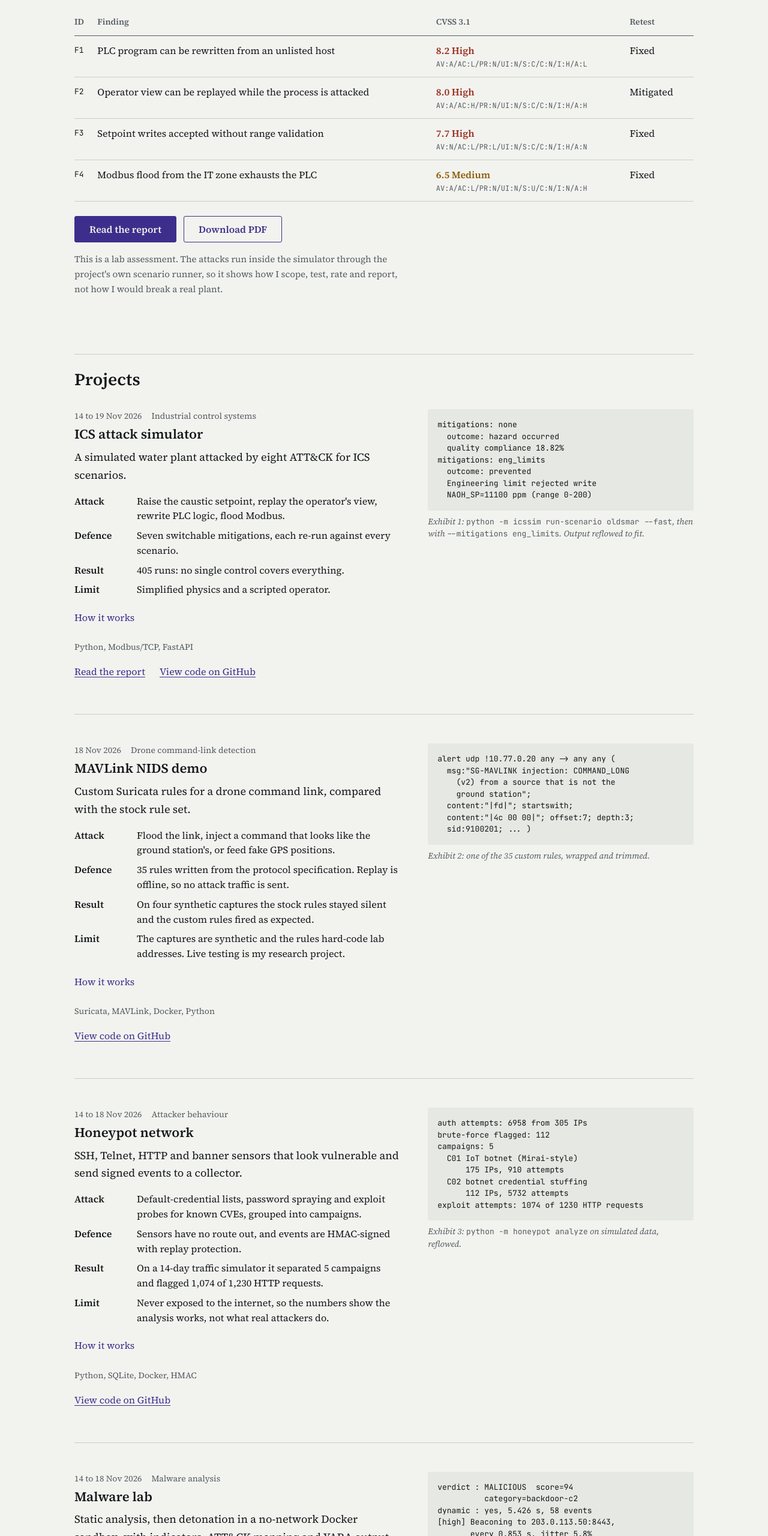
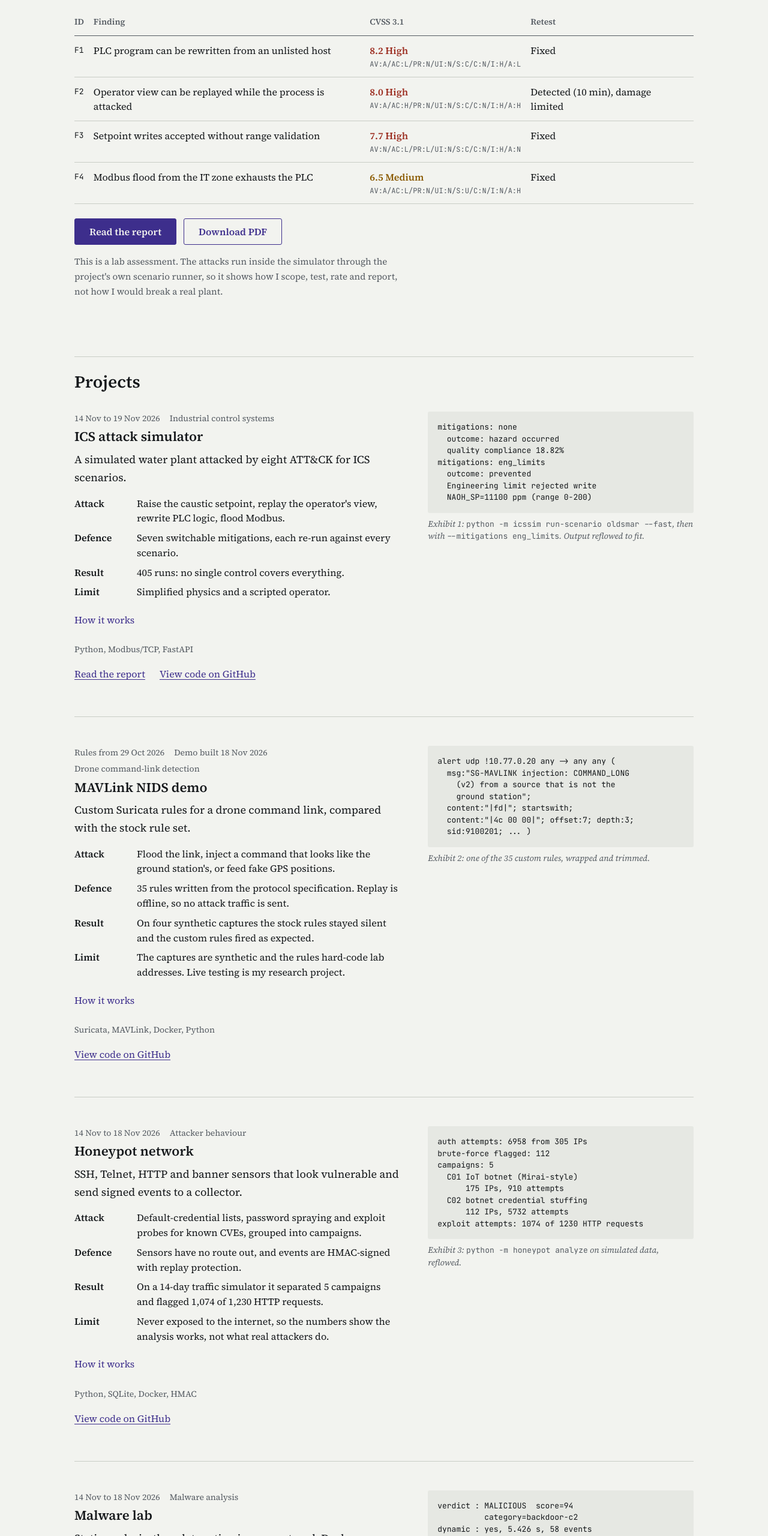
Before and after one commit to ikerscode/site-deploy, a plain HTML site: page site-deploy/index.html in a window 1280 px wide. Shown: the part 1060-3620 px from the top of the page at 60% size. Drawn offline with Linux system fonts and the light colour scheme.

Commit message:
Review fixes: time elements for dates, earliest true MAVLink rule date, honest toolkit label, precise F2 retest wording, theme-color for both schemes

```diff
--- a/site-deploy/css/site.css
+++ b/site-deploy/css/site.css
@@ -86,7 +86,7 @@ td.id{font-family:var(--mono);font-size:.8125rem;white-space:nowrap;padding-top:
 /* case rows */
 .case{display:grid;grid-template-columns:55fr 45fr;gap:var(--s5) var(--s7);padding:var(--s7) 0;border-top:1px solid var(--rule)}
 .case:first-of-type{border-top:0;padding-top:var(--s4)}
-.case .when{color:var(--muted);font-size:.875rem;display:flex;flex-wrap:wrap;gap:var(--s1) var(--s4);margin-bottom:var(--s1)}
+.case .when{list-style:none;color:var(--muted);font-size:.875rem;display:flex;flex-wrap:wrap;gap:var(--s1) var(--s4);margin-bottom:var(--s1)}
 .case h3{margin-bottom:var(--s2)}
 .case .sum{margin-bottom:var(--s4)}
 .case dl{display:grid;grid-template-columns:5.5rem 1fr;gap:var(--s2) var(--s4);font-size:1rem;line-height:1.55}
@@ -155,6 +155,7 @@ footer .wide{display:flex;justify-content:space-between;gap:var(--s4);flex-wrap:
 .finding .vec{margin-bottom:var(--s3)}
 .back{display:inline-block;margin-top:var(--s6)}
 
+@media (min-width:641px){table.findings td:nth-child(3){white-space:nowrap}}
 @media (max-width:900px){
   .case{grid-template-columns:1fr;gap:var(--s4)}
   .cols{grid-template-columns:1fr;gap:var(--s6)}
--- a/site-deploy/index.html
+++ b/site-deploy/index.html
@@ -4,6 +4,8 @@
 <meta charset="UTF-8" />
 <meta name="viewport" content="width=device-width, initial-scale=1.0" />
 <meta name="color-scheme" content="light dark" />
+<meta name="theme-color" media="(prefers-color-scheme: light)" content="#F2F3EF" />
+<meta name="theme-color" media="(prefers-color-scheme: dark)" content="#121417" />
 <title>Liam Nichele, junior penetration tester</title>
 <meta name="description" content="Junior penetration tester in Italy, graduating 2027. A published sample pentest report on an ICS simulator, four attack-side security projects and drone-link intrusion detection research." />
 <link rel="canonical" href="https://liamnichele.ikerxen.workers.dev/" />
@@ -73,7 +75,7 @@
           <tr><td class="id">F1</td><td class="title">PLC program can be rewritten from an unlisted host</td>
             <td data-label="CVSS"><span class="sev high">8.2 High</span><span class="vec">AV:A/AC:L/PR:N/UI:N/S:C/C:N/I:H/A:L</span></td><td data-label="Retest">Fixed</td></tr>
           <tr><td class="id">F2</td><td class="title">Operator view can be replayed while the process is attacked</td>
-            <td data-label="CVSS"><span class="sev high">8.0 High</span><span class="vec">AV:A/AC:H/PR:N/UI:N/S:C/C:N/I:H/A:H</span></td><td data-label="Retest">Mitigated</td></tr>
+            <td data-label="CVSS"><span class="sev high">8.0 High</span><span class="vec">AV:A/AC:H/PR:N/UI:N/S:C/C:N/I:H/A:H</span></td><td data-label="Retest">Detected (10 min), damage limited</td></tr>
           <tr><td class="id">F3</td><td class="title">Setpoint writes accepted without range validation</td>
             <td data-label="CVSS"><span class="sev high">7.7 High</span><span class="vec">AV:N/AC:L/PR:L/UI:N/S:C/C:N/I:H/A:N</span></td><td data-label="Retest">Fixed</td></tr>
           <tr><td class="id">F4</td><td class="title">Modbus flood from the IT zone exhausts the PLC</td>
@@ -95,7 +97,7 @@
 
     <article class="case">
       <div>
-        <p class="when"><span>14 to 19 Nov 2026</span><span>Industrial control systems</span></p>
+        <ul class="when"><li><time datetime="2026-11-14">14 Nov</time> to <time datetime="2026-11-19">19 Nov 2026</time></li><li>Industrial control systems</li></ul>
         <h3>ICS attack simulator</h3>
         <p class="sum">A simulated water plant attacked by eight ATT&amp;CK for ICS scenarios.</p>
         <dl>
@@ -126,7 +128,7 @@ mitigations: eng_limits
 
     <article class="case">
       <div>
-        <p class="when"><span>18 Nov 2026</span><span>Drone command-link detection</span></p>
+        <ul class="when"><li>Rules from <time datetime="2026-10-29">29 Oct 2026</time></li><li>Demo built <time datetime="2026-11-18">18 Nov 2026</time></li><li>Drone command-link detection</li></ul>
         <h3>MAVLink NIDS demo</h3>
         <p class="sum">Custom Suricata rules for a drone command link, compared with the stock rule set.</p>
         <dl>
@@ -156,7 +158,7 @@ mitigations: eng_limits
 
     <article class="case">
       <div>
-        <p class="when"><span>14 to 18 Nov 2026</span><span>Attacker behaviour</span></p>
+        <ul class="when"><li><time datetime="2026-11-14">14 Nov</time> to <time datetime="2026-11-18">18 Nov 2026</time></li><li>Attacker behaviour</li></ul>
         <h3>Honeypot network</h3>
         <p class="sum">SSH, Telnet, HTTP and banner sensors that look vulnerable and send signed events to a collector.</p>
         <dl>
@@ -187,7 +189,7 @@ exploit attempts: 1074 of 1230 HTTP requests</pre>
 
     <article class="case">
       <div>
-        <p class="when"><span>14 to 18 Nov 2026</span><span>Malware analysis</span></p>
+        <ul class="when"><li><time datetime="2026-11-14">14 Nov</time> to <time datetime="2026-11-18">18 Nov 2026</time></li><li>Malware analysis</li></ul>
         <h3>Malware lab</h3>
         <p class="sum">Static analysis, then detonation in a no-network Docker sandbox, with indicators, ATT&amp;CK mapping and YARA output.</p>
         <dl>
@@ -274,11 +276,11 @@ ATT&amp;CK  : T1029, T1071, T1571, +2 more</pre>
     <h2>Toolkit</h2>
     <p class="lead">Each item links to where I used it.</p>
     <div class="cols">
-      <div><h3>Attack and recon</h3><ul>
+      <div><h3>Protocols and frameworks</h3><ul>
         <li>ATT&amp;CK and ATT&amp;CK for ICS: <a href="https://github.com/ikerscode/ics-sim">ics-sim</a></li>
         <li>Modbus/TCP and MAVLink: <a href="https://github.com/ikerscode/mavlink-nids-demo">mavlink-nids-demo</a></li>
         <li>tshark and scapy: <a href="https://github.com/ikerscode/ai-ids">ai-ids</a></li>
-        <li>Training: Hack The Box</li>
+        <li>CVSS 3.1 scoring: <a href="/reports/ics-sim.html">sample report</a></li>
       </ul></div>
       <div><h3>Detection and analysis</h3><ul>
         <li>Suricata rules: <a href="https://github.com/ikerscode/mavlink-nids-demo">mavlink-nids-demo</a></li>
```
Also changed, not shown: site-deploy/reports/ics-sim.html (+4 -2 lines), 1 other file.
